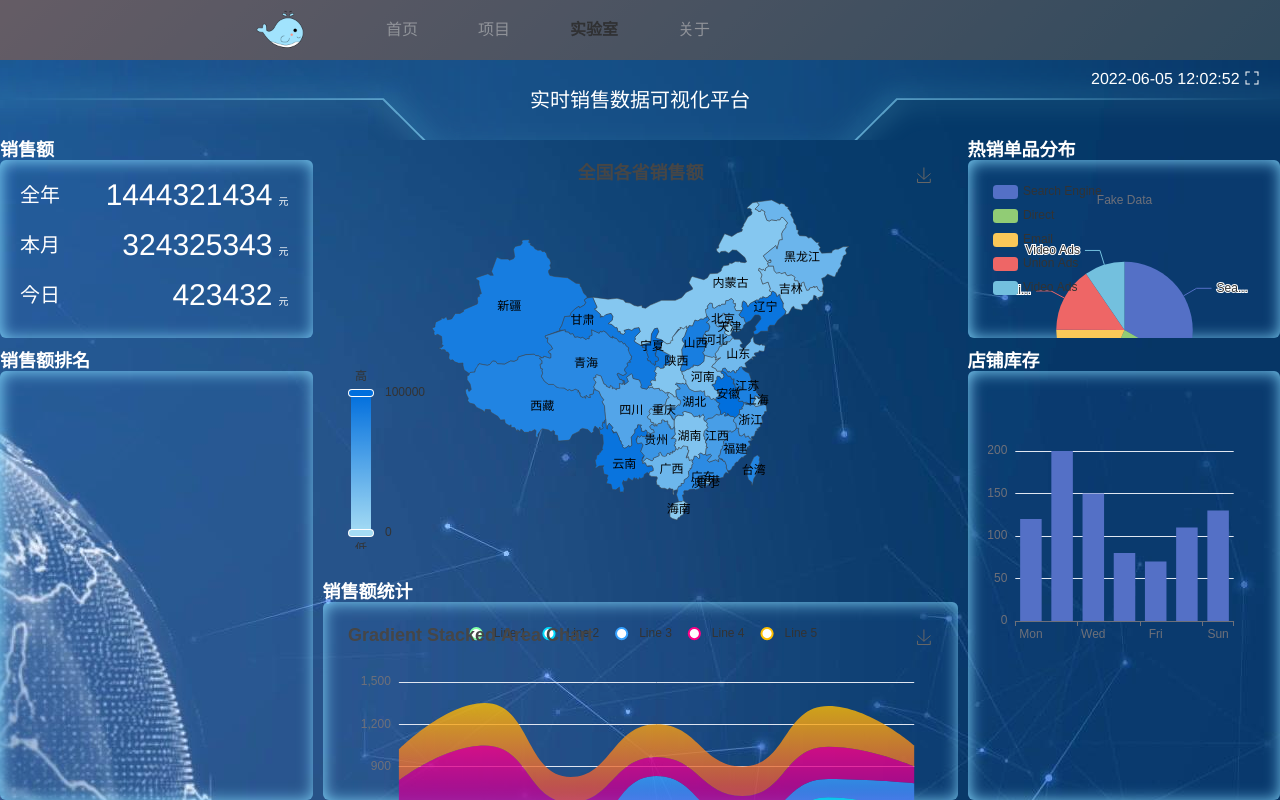
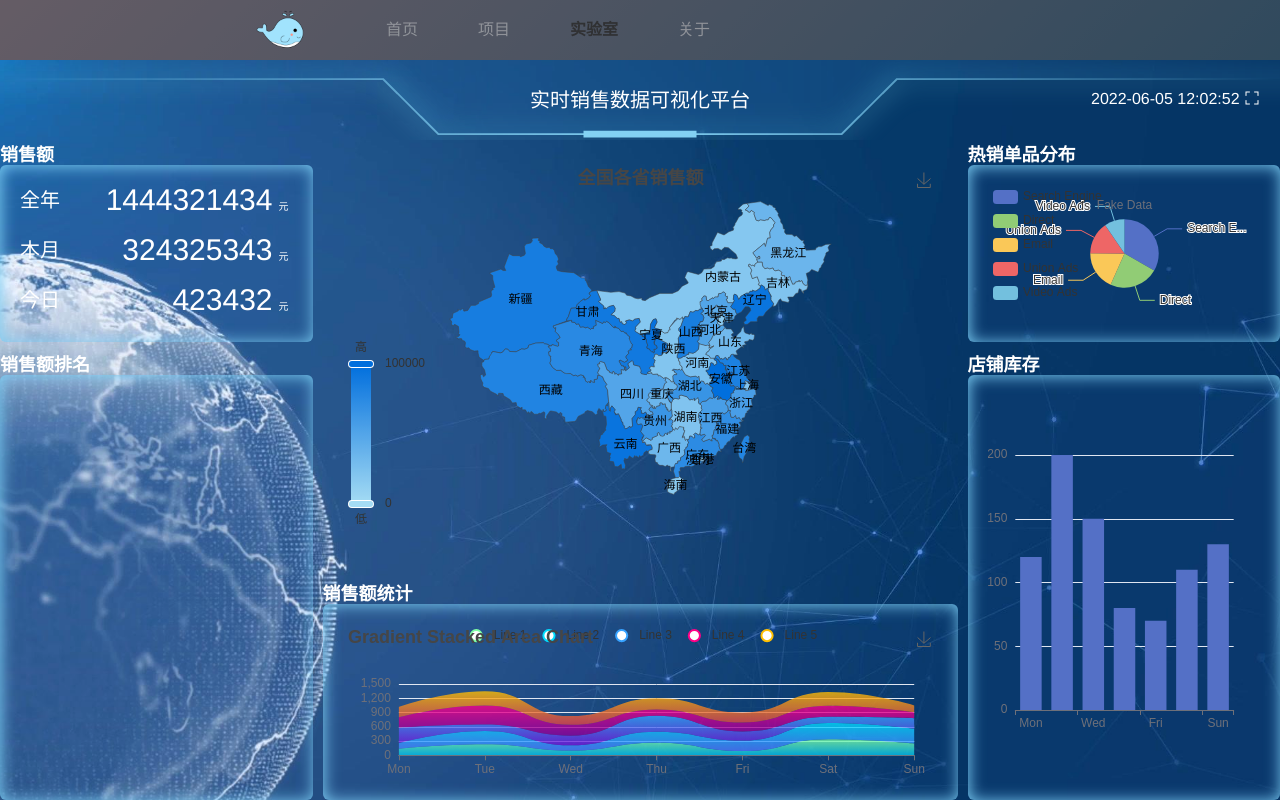
Before and after one commit to snail-lu/portfolio-vue, a Vue app: page /#/demo/dynamic-chart in a window 1280 px wide. Built offline with nearby package versions, Linux system fonts and the light colour scheme; no server answers; what vue-simple-uploader would draw is missing.

Commit message:
浏览器尺寸调整时resize图表尺寸

```diff
--- a/src/components/Charts/AreaChart.vue
+++ b/src/components/Charts/AreaChart.vue
@@ -18,16 +18,23 @@ export default {
         },
         height: {
             type: String,
-            default: '300px'
+            default: '100%'
         }
     },
     mounted() {
         this.initCharts()
     },
+    beforeMount() {
+        window.removeEventListener('resize', this.resizeCharts)
+    },
     methods: {
         initCharts() {
             this.chart = echarts.init(this.$el)
             this.setOptions()
+            window.addEventListener('resize', this.resizeCharts)
+        },
+        resizeCharts() {
+            this.chart.resize()
         },
         setOptions() {
             const option = {
--- a/src/components/Charts/BarChart.vue
+++ b/src/components/Charts/BarChart.vue
@@ -17,16 +17,23 @@ export default {
         },
         height: {
             type: String,
-            default: '300px'
+            default: '100%'
         }
     },
     mounted() {
         this.initCharts()
     },
+    beforeMount() {
+        window.removeEventListener('resize', this.resizeCharts)
+    },
     methods: {
         initCharts() {
             this.chart = echarts.init(this.$el)
             this.setOptions()
+            window.addEventListener('resize', this.resizeCharts)
+        },
+        resizeCharts() {
+            this.chart.resize()
         },
         setOptions() {
             const option = {
--- a/src/components/Charts/MapChart.vue
+++ b/src/components/Charts/MapChart.vue
@@ -19,16 +19,23 @@ export default {
         },
         height: {
             type: String,
-            default: '400px'
+            default: '100%'
         }
     },
     mounted() {
         this.initCharts()
     },
+    beforeMount() {
+        window.removeEventListener('resize', this.resizeCharts)
+    },
     methods: {
         initCharts() {
             this.chart = echarts.init(this.$el)
             this.setOptions()
+            window.addEventListener('resize', this.resizeCharts)
+        },
+        resizeCharts() {
+            this.chart.resize()
         },
         setOptions() {
             let provincesName = [
--- a/src/components/Charts/PieChart.vue
+++ b/src/components/Charts/PieChart.vue
@@ -19,16 +19,23 @@ export default {
         },
         height: {
             type: String,
-            default: '300px'
+            default: '100%'
         }
     },
     mounted() {
         this.initCharts()
     },
+    beforeMount() {
+        window.removeEventListener('resize', this.resizeCharts)
+    },
     methods: {
         initCharts() {
             this.chart = echarts.init(this.$el)
             this.setOptions()
+            window.addEventListener('resize', this.resizeCharts)
+        },
+        resizeCharts() {
+            this.chart.resize()
         },
         setOptions() {
             const option = {
--- a/src/components/Charts/RankingChart.vue
+++ b/src/components/Charts/RankingChart.vue
@@ -18,7 +18,7 @@ export default {
         },
         height: {
             type: String,
-            default: '550px'
+            default: '100%'
         }
     },
     data() {
@@ -33,10 +33,17 @@ export default {
     mounted() {
         this.initCharts()
     },
+    beforeMount() {
+        window.removeEventListener('resize', this.resizeCharts)
+    },
     methods: {
         initCharts() {
             this.chart = echarts.init(this.$el)
             this.setOptions()
+            window.addEventListener('resize', this.resizeCharts)
+        },
+        resizeCharts() {
+            this.chart.resize()
         },
         getFlag(countryName) {
             if (!countryName) {
--- a/src/views/demo/dynamicChart/index.vue
+++ b/src/views/demo/dynamicChart/index.vue
@@ -103,20 +103,23 @@ export default {
     height: 100%;
     // overflow: hidden;
     overflow-x: hidden;
-    background: url('../../../assets/images/charts_bg.jpeg') top center no-repeat;
+    background: url('../../../assets/images/charts_bg.jpeg') no-repeat;
+    background-position: center center;
+    background-size: cover;
 
     .page-title {
-        background: url('../../../assets/images/charts_nav.png') top center no-repeat;
+        background: url('../../../assets/images/charts_nav.png') center center no-repeat;
         text-align: center;
         height: 80px;
         line-height: 80px;
         font-size: 20px;
         color: #fff;
         position: relative;
+        margin-bottom: 5px;
 
         .date-time {
             position: absolute;
-            top: 10px;
+            top: 30px;
             right: 20px;
             line-height: 1;
             font-size: 16px;
@@ -124,7 +127,7 @@ export default {
     }
 
     .page-content {
-        height: calc(100% - 80px);
+        height: calc(100% - 85px);
 
         &-col {
             height: 100%;
```
